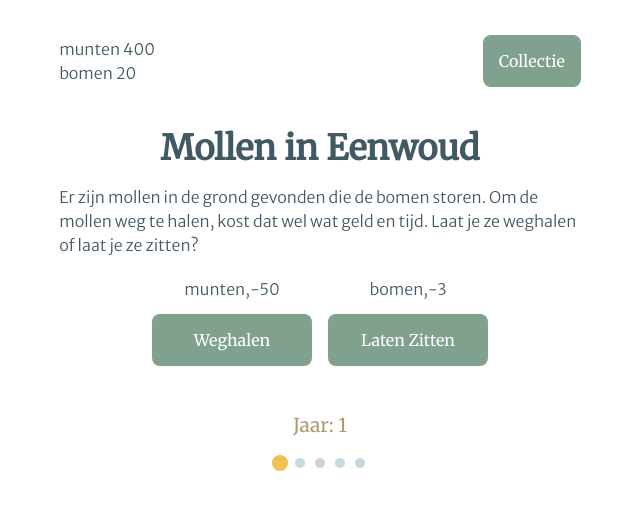
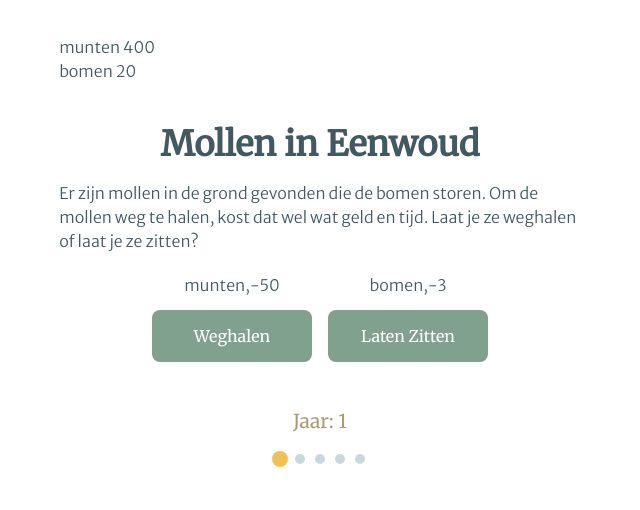
Before and after one commit to SjorsWijsman/jouw-eenwoud, a Svelte app: page / in a window 1280 px wide. Shown: the top 510 px of the page, without its empty margins (320-960 px from the left). Built offline with nearby package versions, Linux system fonts and the light colour scheme.

Commit message:
Collection button now only shows if year > 1

```diff
--- a/src/App.svelte
+++ b/src/App.svelte
@@ -6,7 +6,7 @@ import CollectionButton from "./components/CollectionButton.svelte";
 import Currency from "./components/Currency.svelte";
 import YearCounter from "./components/YearCounter.svelte";
 import DayCounter from "./components/DayCounter.svelte";
-import { currentState } from "./data/appData.js";
+import { currentState, currentYear } from "./data/appData.js";
 </script>
 
 <style>
@@ -21,7 +21,9 @@ import { currentState } from "./data/appData.js";
 
 <header>
   <Currency/>
-  <CollectionButton/>
+  {#if $currentYear > 1}
+    <CollectionButton/>
+  {/if}
 </header>
 <main>
   {#if $currentState === "choice"}
```
